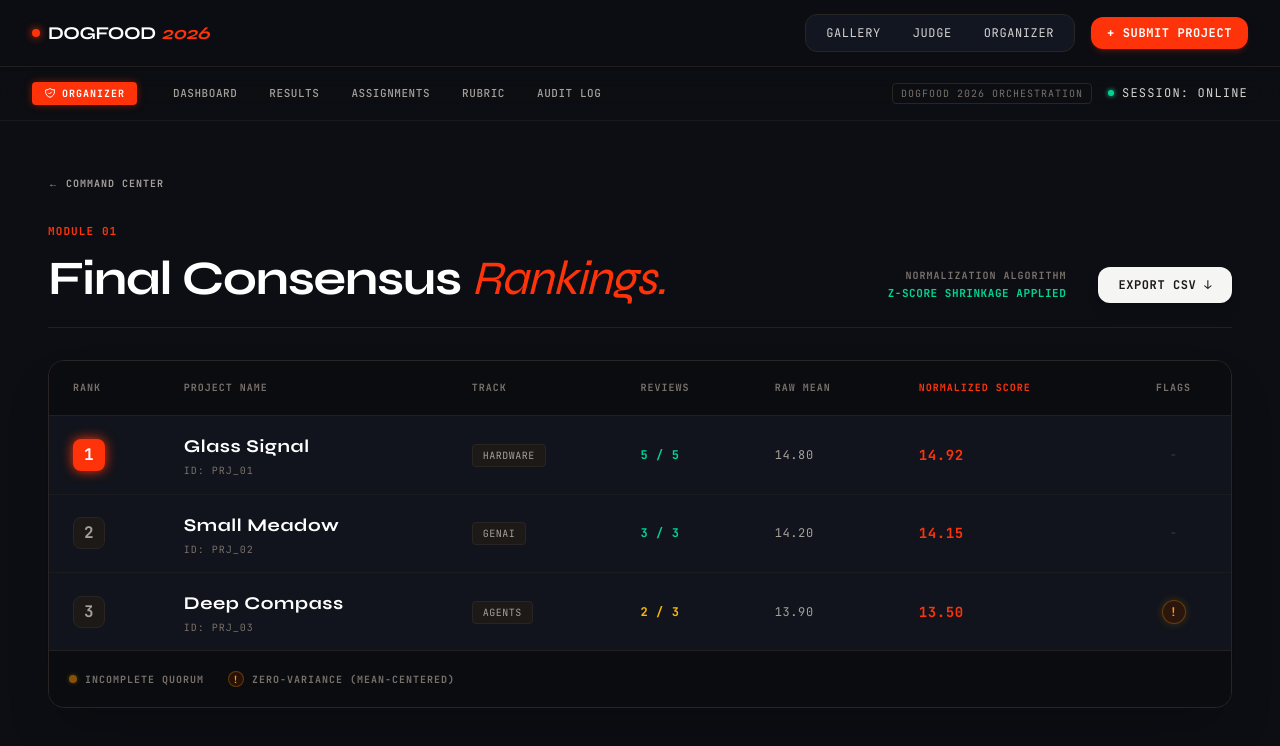
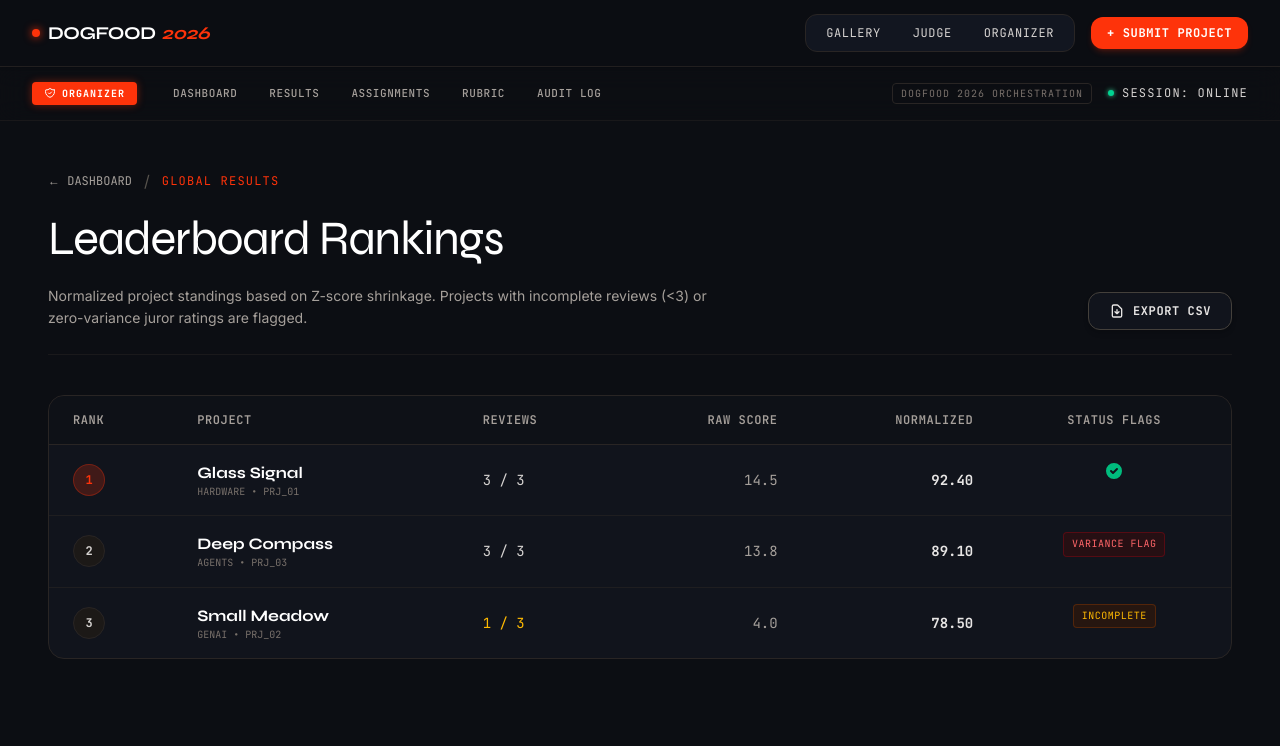
Before and after one commit to helplanes/dogfood-2026, a Next.js app: page /organizer/results in a window 1280 px wide. Shown: the top 746 px of the page. Built offline with nearby package versions, Linux system fonts and the light colour scheme.

Commit message:
feat(ui): tokenize Organizer Dashboard and rebuild Results page per subagent guidance

```diff
--- a/src/app/(organizer)/organizer/dashboard/page.tsx
+++ b/src/app/(organizer)/organizer/dashboard/page.tsx
@@ -5,18 +5,18 @@ import Link from "next/link";
 
 export default function OrganizerDashboardPage() {
   return (
-    <div className="min-h-screen bg-[#0c0e13] text-stone-100 antialiased selection:bg-[#fe330a]/30 selection:text-white px-4 py-8 md:px-12 md:py-12 flex flex-col font-sans">
+    <div className="min-h-screen bg-background text-stone-100 antialiased selection:bg-primary/30 selection:text-white px-4 py-8 md:px-12 md:py-12 flex flex-col font-sans">
 
       <div className="max-w-7xl mx-auto space-y-10 w-full">
 
         {/* Hero Section */}
         <div className="space-y-4 pb-6 border-b border-stone-800/50">
-          <div className="text-[11px] font-mono uppercase tracking-widest text-[#fe330a] font-bold">
+          <div className="text-[11px] font-mono uppercase tracking-widest text-primary font-bold">
             01 SYSTEM TELEMETRY
           </div>
           <h1 className="text-4xl md:text-5xl lg:text-6xl font-syne text-white tracking-tight leading-tight">
             Event Orchestration. <br />
-            <span className="italic text-[#fe330a] font-medium">Real-Time Telemetry.</span>
+            <span className="italic text-primary font-medium">Real-Time Telemetry.</span>
           </h1>
           <p className="text-stone-400 text-sm md:text-base max-w-2xl leading-relaxed">
             Monitor hackathon throughput, track juror quorum, adjust normalization rubrics, and audit systemic logs from the global command interface.
@@ -25,24 +25,24 @@ export default function OrganizerDashboardPage() {
 
         {/* Global Metrics Cards */}
         <div className="grid grid-cols-2 lg:grid-cols-4 gap-6">
-          <div className="p-6 rounded-2xl bg-[#11141c] border border-stone-800 hover:border-stone-700 transition-colors flex flex-col justify-between h-36 shadow-xl relative overflow-hidden group">
+          <div className="p-6 rounded-2xl bg-surface border border-stone-800 hover:border-stone-700 transition-colors flex flex-col justify-between h-36 shadow-xl relative overflow-hidden group">
             <div className="absolute top-0 right-0 w-32 h-32 bg-stone-800/20 rounded-full blur-3xl group-hover:bg-stone-700/30 transition-colors" />
             <span className="text-[10px] font-mono text-stone-500 uppercase tracking-widest block relative z-10">TOTAL SUBMISSIONS</span>
             <span className="text-5xl font-mono font-bold text-white relative z-10 tracking-tight">42</span>
           </div>
-          <div className="p-6 rounded-2xl bg-[#11141c] border border-stone-800 hover:border-stone-700 transition-colors flex flex-col justify-between h-36 shadow-xl relative overflow-hidden group">
+          <div className="p-6 rounded-2xl bg-surface border border-stone-800 hover:border-stone-700 transition-colors flex flex-col justify-between h-36 shadow-xl relative overflow-hidden group">
             <div className="absolute top-0 right-0 w-32 h-32 bg-stone-800/20 rounded-full blur-3xl group-hover:bg-stone-700/30 transition-colors" />
             <span className="text-[10px] font-mono text-stone-500 uppercase tracking-widest block relative z-10">JURORS ACTIVE</span>
             <span className="text-5xl font-mono font-bold text-white relative z-10 tracking-tight">12</span>
           </div>
           <div className="p-6 rounded-2xl bg-gradient-to-br from-[#11141c] to-[#161a24] border border-stone-800 hover:border-stone-700 transition-colors flex flex-col justify-between h-36 shadow-xl col-span-2 lg:col-span-2 relative overflow-hidden group">
-            <div className="absolute top-0 right-0 w-48 h-48 bg-[#fe330a]/5 rounded-full blur-3xl group-hover:bg-[#fe330a]/10 transition-colors" />
+            <div className="absolute top-0 right-0 w-48 h-48 bg-primary/5 rounded-full blur-3xl group-hover:bg-primary/10 transition-colors" />
             <div className="flex items-center justify-between relative z-10">
               <span className="text-[10px] font-mono text-stone-500 uppercase tracking-widest">EVALUATION QUORUM</span>
-              <span className="text-xs font-mono font-bold text-[#fe330a] px-2.5 py-1 bg-[#fe330a]/10 rounded border border-[#fe330a]/20">84% COMPLETE</span>
+              <span className="text-xs font-mono font-bold text-primary px-2.5 py-1 bg-primary/10 rounded border border-primary/20">84% COMPLETE</span>
             </div>
             <div className="w-full h-3 rounded-full bg-stone-900 overflow-hidden border border-stone-800 mt-auto relative z-10">
-              <div className="h-full bg-[#fe330a] w-[84%] rounded-full shadow-[0_0_12px_#fe330a]" />
+              <div className="h-full bg-primary w-[84%] rounded-full shadow-[0_0_12px_#fe330a]" />
             </div>
           </div>
         </div>
@@ -54,17 +54,17 @@ export default function OrganizerDashboardPage() {
           </div>
           <div className="grid grid-cols-1 md:grid-cols-2 lg:grid-cols-4 gap-6">
 
-            <Link href="/organizer/results" className="group p-6 rounded-2xl bg-[#11141c] hover:bg-[#141824] border border-stone-800 hover:border-[#fe330a]/50 transition-all flex flex-col gap-6 relative overflow-hidden">
-              <div className="w-12 h-12 rounded-2xl bg-[#fe330a]/10 border border-[#fe330a]/30 flex items-center justify-center text-[#fe330a] shadow-[0_0_15px_rgba(254,51,10,0.15)] group-hover:scale-110 transition-transform">
+            <Link href="/organizer/results" className="group p-6 rounded-2xl bg-surface hover:bg-surface-hover border border-stone-800 hover:border-primary/50 transition-all flex flex-col gap-6 relative overflow-hidden">
+              <div className="w-12 h-12 rounded-2xl bg-primary/10 border border-primary/30 flex items-center justify-center text-primary shadow-primary/15 group-hover:scale-110 transition-transform">
                 <svg className="w-6 h-6" fill="none" viewBox="0 0 24 24" stroke="currentColor"><path strokeLinecap="round" strokeLinejoin="round" strokeWidth="2" d="M9 19v-6a2 2 0 00-2-2H5a2 2 0 00-2 2v6a2 2 0 002 2h2a2 2 0 002-2zm0 0V9a2 2 0 012-2h2a2 2 0 012 2v10m-6 0a2 2 0 002 2h2a2 2 0 002-2m0 0V5a2 2 0 012-2h2a2 2 0 012 2v14a2 2 0 01-2 2h-2a2 2 0 01-2-2z" /></svg>
               </div>
               <div>
-                <h3 className="text-xl font-syne font-bold text-white group-hover:text-[#fe330a] transition-colors">Results & Rankings</h3>
+                <h3 className="text-xl font-syne font-bold text-white group-hover:text-primary transition-colors">Results & Rankings</h3>
                 <p className="text-xs text-stone-400 font-sans mt-2 leading-relaxed">Normalized leaderboards and comprehensive CSV score exports.</p>
               </div>
             </Link>
 
-            <Link href="/organizer/assignments" className="group p-6 rounded-2xl bg-[#11141c] hover:bg-[#141824] border border-stone-800 hover:border-stone-600 transition-all flex flex-col gap-6">
+            <Link href="/organizer/assignments" className="group p-6 rounded-2xl bg-surface hover:bg-surface-hover border border-stone-800 hover:border-stone-600 transition-all flex flex-col gap-6">
               <div className="w-12 h-12 rounded-2xl bg-stone-900 border border-stone-700 flex items-center justify-center text-stone-300 group-hover:scale-110 transition-transform">
                 <svg className="w-6 h-6" fill="none" viewBox="0 0 24 24" stroke="currentColor"><path strokeLinecap="round" strokeLinejoin="round" strokeWidth="2" d="M12 4.354a4 4 0 110 5.292M15 21H3v-1a6 6 0 0112 0v1zm0 0h6v-1a6 6 0 00-9-5.197M13 7a4 4 0 11-8 0 4 4 0 018 0z" /></svg>
               </div>
@@ -74,7 +74,7 @@ export default function OrganizerDashboardPage() {
               </div>
             </Link>
 
-            <Link href="/organizer/rubric" className="group p-6 rounded-2xl bg-[#11141c] hover:bg-[#141824] border border-stone-800 hover:border-stone-600 transition-all flex flex-col gap-6">
+            <Link href="/organizer/rubric" className="group p-6 rounded-2xl bg-surface hover:bg-surface-hover border border-stone-800 hover:border-stone-600 transition-all flex flex-col gap-6">
               <div className="w-12 h-12 rounded-2xl bg-stone-900 border border-stone-700 flex items-center justify-center text-stone-300 group-hover:scale-110 transition-transform">
                 <svg className="w-6 h-6" fill="none" viewBox="0 0 24 24" stroke="currentColor"><path strokeLinecap="round" strokeLinejoin="round" strokeWidth="2" d="M9 5H7a2 2 0 00-2 2v12a2 2 0 002 2h10a2 2 0 002-2V7a2 2 0 00-2-2h-2M9 5a2 2 0 002 2h2a2 2 0 002-2M9 5a2 2 0 012-2h2a2 2 0 012 2m-3 7h3m-3 4h3m-6-4h.01M9 16h.01" /></svg>
               </div>
@@ -84,7 +84,7 @@ export default function OrganizerDashboardPage() {
               </div>
             </Link>
 
-            <Link href="/organizer/audit" className="group p-6 rounded-2xl bg-[#11141c] hover:bg-[#141824] border border-stone-800 hover:border-stone-600 transition-all flex flex-col gap-6">
+            <Link href="/organizer/audit" className="group p-6 rounded-2xl bg-surface hover:bg-surface-hover border border-stone-800 hover:border-stone-600 transition-all flex flex-col gap-6">
               <div className="w-12 h-12 rounded-2xl bg-stone-900 border border-stone-700 flex items-center justify-center text-stone-300 group-hover:scale-110 transition-transform">
                 <svg className="w-6 h-6" fill="none" viewBox="0 0 24 24" stroke="currentColor"><path strokeLinecap="round" strokeLinejoin="round" strokeWidth="2" d="M9 12h6m-6 4h6m2 5H7a2 2 0 01-2-2V5a2 2 0 012-2h5.586a1 1 0 01.707.293l5.414 5.414a1 1 0 01.293.707V19a2 2 0 01-2 2z" /></svg>
               </div>
--- a/src/app/(organizer)/organizer/results/page.tsx
+++ b/src/app/(organizer)/organizer/results/page.tsx
@@ -1,147 +1,111 @@
-"use client";
-
 import React from "react";
 import Link from "next/link";
 
-// Mock Results Data containing exactly what the DAG/Specs mandate
+// Mock Data matching the LeaderboardEntry contract (Waiting on Krish)
 const mockResults = [
-  {
-    rank: 1,
-    id: "prj_01",
-    title: "Glass Signal",
-    track: "Hardware",
-    nReviews: "5 / 5",
-    rawScore: 14.8,
-    normalizedScore: 14.92,
-    hasVarianceWarning: false,
-  },
-  {
-    rank: 2,
-    id: "prj_02",
-    title: "Small Meadow",
-    track: "GenAI",
-    nReviews: "3 / 3",
-    rawScore: 14.2,
-    normalizedScore: 14.15,
-    hasVarianceWarning: false,
-  },
-  {
-    rank: 3,
-    id: "prj_03",
-    title: "Deep Compass",
-    track: "Agents",
-    nReviews: "2 / 3", // Incomplete
-    rawScore: 13.9,
-    normalizedScore: 13.50,
-    hasVarianceWarning: true, // e.g. a judge gave all 5s (zero variance)
-  }
+  { rank: 1, id: "prj_01", title: "Glass Signal", track: "Hardware", n_reviews: 3, rawScore: 14.5, normalizedScore: 92.4, hasVarianceWarning: false },
+  { rank: 2, id: "prj_03", title: "Deep Compass", track: "Agents", n_reviews: 3, rawScore: 13.8, normalizedScore: 89.1, hasVarianceWarning: true },
+  { rank: 3, id: "prj_02", title: "Small Meadow", track: "GenAI", n_reviews: 1, rawScore: 4.0, normalizedScore: 78.5, hasVarianceWarning: false }
 ];
 
 export default function OrganizerResultsPage() {
   return (
-    <div className="min-h-screen bg-[#0c0e13] text-stone-100 antialiased selection:bg-[#fe330a]/30 selection:text-white px-4 py-8 md:px-12 md:py-12 flex flex-col font-sans">
-      <div className="max-w-7xl mx-auto space-y-8 w-full">
+    <div className="min-h-screen bg-background text-stone-100 antialiased selection:bg-primary/30 px-4 py-8 md:px-12 md:py-12 flex flex-col font-sans">
+      <div className="max-w-7xl mx-auto space-y-10 w-full">
 
-        {/* Navigation / Header */}
-        <div className="flex flex-col md:flex-row md:items-end justify-between gap-6 pb-6 border-b border-stone-800/80">
-          <div className="space-y-4">
-            <Link href="/organizer/dashboard" className="inline-flex items-center gap-2 text-[10px] font-mono uppercase tracking-widest text-stone-400 hover:text-[#fe330a] transition-colors font-bold">
-              &larr; COMMAND CENTER
+        {/* Header & CSV Link */}
+        <header className="flex flex-col md:flex-row md:items-end justify-between gap-6 pb-6 border-b border-stone-800/50">
+          <div className="space-y-4 max-w-2xl">
+            <div className="flex items-center gap-3">
+              <Link href="/organizer/dashboard" className="text-xs font-mono text-stone-400 hover:text-primary transition-colors">
+                &larr; DASHBOARD
               </Link>
-            <div className="text-[11px] font-mono uppercase tracking-widest text-[#fe330a] font-bold mt-4">
-              MODULE 01
+              <span className="text-stone-600">/</span>
+              <span className="text-xs font-mono text-primary tracking-widest uppercase">Global Results</span>
             </div>
-            <h1 className="text-3xl md:text-5xl font-syne font-bold text-white tracking-tight">
-              Final Consensus <span className="italic text-[#fe330a] font-medium">Rankings.</span>
+            <h1 className="text-4xl md:text-5xl font-syne text-white tracking-tight leading-tight">
+              Leaderboard Rankings
             </h1>
+            <p className="text-stone-400 text-sm leading-relaxed">
+              Normalized project standings based on Z-score shrinkage. Projects with incomplete reviews ({"<"}3) or zero-variance juror ratings are flagged.
+            </p>
           </div>
 
-          <div className="flex items-center gap-4">
-            <div className="text-right hidden sm:block mr-4">
-              <div className="text-[10px] font-mono text-stone-500 uppercase tracking-widest font-bold">NORMALIZATION ALGORITHM</div>
-              <div className="text-[11px] font-mono text-emerald-400 font-bold tracking-wider mt-0.5">Z-SCORE SHRINKAGE APPLIED</div>
-            </div>
-            {/* The actual export endpoint specified in `run.py` */}
+          {/* CSV Export Button - Points to Krish's API Route */}
           <a
             href="/api/export.csv"
-              className="px-5 py-2.5 rounded-xl bg-stone-100 hover:bg-white text-stone-900 text-xs font-mono font-bold uppercase tracking-wider transition-all shadow-lg flex items-center gap-2 shadow-[0_0_15px_rgba(255,255,255,0.1)]"
+            download
+            className="inline-flex items-center gap-2 px-5 py-2.5 rounded-xl bg-surface hover:bg-surface-hover text-stone-200 text-xs font-mono font-bold uppercase tracking-wider border border-stone-700 transition-all shadow-md"
           >
-              Export CSV &darr;
+            <svg className="w-4 h-4" fill="none" viewBox="0 0 24 24" stroke="currentColor">
+              <path strokeLinecap="round" strokeLinejoin="round" strokeWidth="2" d="M12 10v6m0 0l-3-3m3 3l3-3m2 8H7a2 2 0 01-2-2V5a2 2 0 012-2h5.586a1 1 0 01.707.293l5.414 5.414a1 1 0 01.293.707V19a2 2 0 01-2 2z" />
+            </svg>
+            Export CSV
           </a>
-          </div>
-        </div>
+        </header>
 
-        {/* Data Table Container */}
-        <div className="w-full overflow-x-auto rounded-2xl bg-[#11141c] border border-stone-800 shadow-2xl">
+        {/* Results Table */}
+        <div className="rounded-2xl bg-surface border border-stone-800 overflow-hidden">
+          <div className="overflow-x-auto">
             <table className="w-full text-left text-sm whitespace-nowrap">
-            <thead className="bg-[#0a0c10] border-b border-stone-800/80 text-[10px] font-mono uppercase tracking-widest text-stone-500 font-bold">
+              <thead className="bg-background/50 text-xs font-mono text-stone-400 border-b border-stone-800">
                 <tr>
-                <th className="px-6 py-5">Rank</th>
-                <th className="px-6 py-5">Project Name</th>
-                <th className="px-6 py-5">Track</th>
-                <th className="px-6 py-5">Reviews</th>
-                <th className="px-6 py-5">Raw Mean</th>
-                <th className="px-6 py-5 text-[#fe330a]">Normalized Score</th>
-                <th className="px-6 py-5 text-center">Flags</th>
+                  <th className="px-6 py-4 font-semibold uppercase tracking-wider">Rank</th>
+                  <th className="px-6 py-4 font-semibold uppercase tracking-wider">Project</th>
+                  <th className="px-6 py-4 font-semibold uppercase tracking-wider">Reviews</th>
+                  <th className="px-6 py-4 font-semibold uppercase tracking-wider text-right">Raw Score</th>
+                  <th className="px-6 py-4 font-semibold uppercase tracking-wider text-right">Normalized</th>
+                  <th className="px-6 py-4 font-semibold uppercase tracking-wider text-center">Status Flags</th>
                 </tr>
               </thead>
-            <tbody className="divide-y divide-stone-800/50 font-mono text-stone-300 text-xs tracking-wider">
-              {mockResults.map((row) => {
-                const isComplete = row.nReviews.split(" / ")[0] === row.nReviews.split(" / ")[1];
-
-                return (
-                  <tr key={row.id} className="hover:bg-[#161a24] transition-colors group">
+              <tbody className="divide-y divide-stone-800/60">
+                {mockResults.map((row) => (
+                  <tr key={row.id} className="hover:bg-background/30 transition-colors">
                     <td className="px-6 py-4">
-                      <span className={`flex items-center justify-center w-8 h-8 rounded-lg font-bold text-base ${
-                        row.rank === 1 ? "bg-[#fe330a] text-white shadow-[0_0_12px_#fe330a]" : "bg-stone-900 text-stone-400 border border-stone-800"
-                      }`}>
+                      <span className={`inline-flex items-center justify-center w-8 h-8 rounded-full font-mono font-bold text-xs ${row.rank === 1 ? "bg-primary/20 text-primary border border-primary/30" : "bg-stone-900 text-stone-300 border border-stone-800"}`}>
                         {row.rank}
                       </span>
                     </td>
                     <td className="px-6 py-4">
-                      <div className="font-syne font-bold text-lg text-white group-hover:text-[#fe330a] transition-colors">{row.title}</div>
-                      <div className="text-[10px] text-stone-500 mt-1 uppercase tracking-widest">ID: {row.id}</div>
+                      <div className="flex flex-col">
+                        <span className="font-syne font-bold text-white text-base">{row.title}</span>
+                        <span className="text-[10px] font-mono text-stone-500 uppercase">{row.track} &bull; {row.id}</span>
+                      </div>
                     </td>
                     <td className="px-6 py-4">
-                      <span className="px-2.5 py-1 rounded-sm bg-stone-900 border border-stone-800 text-[10px] uppercase tracking-wider text-stone-400">
-                        {row.track}
+                      <span className={`font-mono ${row.n_reviews < 3 ? "text-amber-400" : "text-stone-300"}`}>
+                        {row.n_reviews} / 3
                       </span>
                     </td>
-                    <td className="px-6 py-4">
-                      <span className={`font-bold ${isComplete ? "text-emerald-400" : "text-amber-400"}`}>
-                        {row.nReviews}
+                    <td className="px-6 py-4 text-right font-mono text-stone-400">
+                      {row.rawScore.toFixed(1)}
+                    </td>
+                    <td className="px-6 py-4 text-right font-mono font-bold text-stone-200">
+                      {row.normalizedScore.toFixed(2)}
+                    </td>
+                    <td className="px-6 py-4 flex items-center justify-center gap-2">
+                      {row.n_reviews < 3 && (
+                        <span className="px-2 py-1 rounded bg-amber-950/40 text-amber-400 border border-amber-800/40 text-[10px] font-mono uppercase tracking-wider">
+                          Incomplete
                         </span>
-                    </td>
-                    <td className="px-6 py-4 text-stone-400">{row.rawScore.toFixed(2)}</td>
-                    <td className="px-6 py-4 text-[#fe330a] font-bold text-sm">{row.normalizedScore.toFixed(2)}</td>
-                    <td className="px-6 py-4 text-center">
-                      {row.hasVarianceWarning ? (
-                        <span
-                          title="Zero-Variance Judge Detected (Mean-Centered)"
-                          className="inline-flex items-center justify-center w-6 h-6 rounded-full bg-amber-950/50 text-amber-500 border border-amber-500/30 cursor-help font-bold shadow-[0_0_8px_rgba(245,158,11,0.2)]"
-                        >
-                          !
+                      )}
+                      {row.hasVarianceWarning && (
+                        <span className="px-2 py-1 rounded bg-red-950/40 text-red-400 border border-red-800/40 text-[10px] font-mono uppercase tracking-wider">
+                          Variance Flag
                         </span>
-                      ) : (
-                        <span className="text-stone-700">-</span>
+                      )}
+                      {row.n_reviews >= 3 && !row.hasVarianceWarning && (
+                        <span className="text-emerald-500">
+                          <svg className="w-5 h-5" viewBox="0 0 20 20" fill="currentColor">
+                            <path fillRule="evenodd" d="M10 18a8 8 0 100-16 8 8 0 000 16zm3.707-9.293a1 1 0 00-1.414-1.414L9 10.586 7.707 9.293a1 1 0 00-1.414 1.414l2 2a1 1 0 001.414 0l4-4z" clipRule="evenodd" />
+                          </svg>
+                        </span>
                       )}
                     </td>
                   </tr>
-                );
-              })}
+                ))}
               </tbody>
             </table>
-
-          {/* Legend */}
-          <div className="p-5 bg-[#0a0c10] border-t border-stone-800/80 flex items-center gap-6 text-[10px] font-mono text-stone-500 font-bold uppercase tracking-widest">
-            <div className="flex items-center gap-2">
-              <span className="w-2 h-2 rounded-full bg-amber-500/50 shadow-[0_0_5px_rgba(245,158,11,0.3)]" />
-              <span>INCOMPLETE QUORUM</span>
-            </div>
-            <div className="flex items-center gap-2">
-              <span className="w-4 h-4 rounded-full bg-amber-950/50 border border-amber-500/30 text-amber-500 flex items-center justify-center font-bold">!</span>
-              <span>ZERO-VARIANCE (MEAN-CENTERED)</span>
-            </div>
           </div>
         </div>
 
```
Lines whose indentation alone changed are shown as unchanged.
